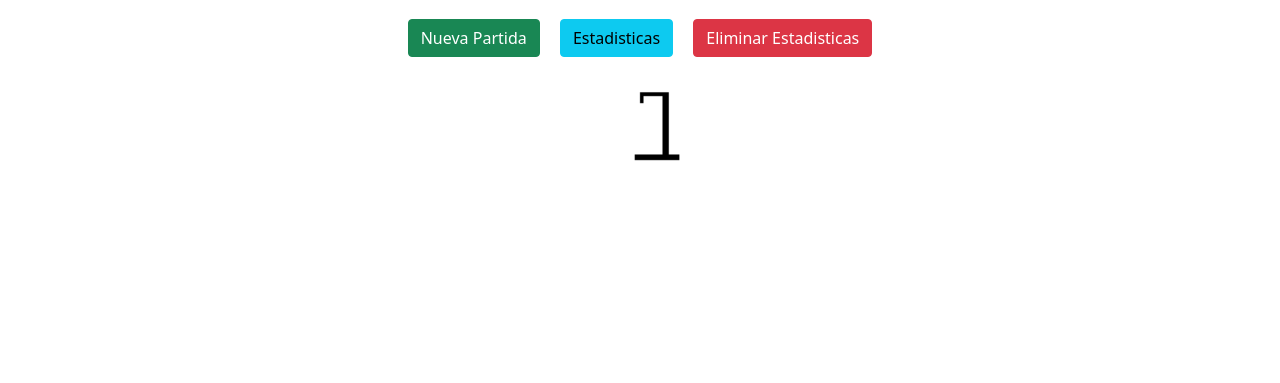
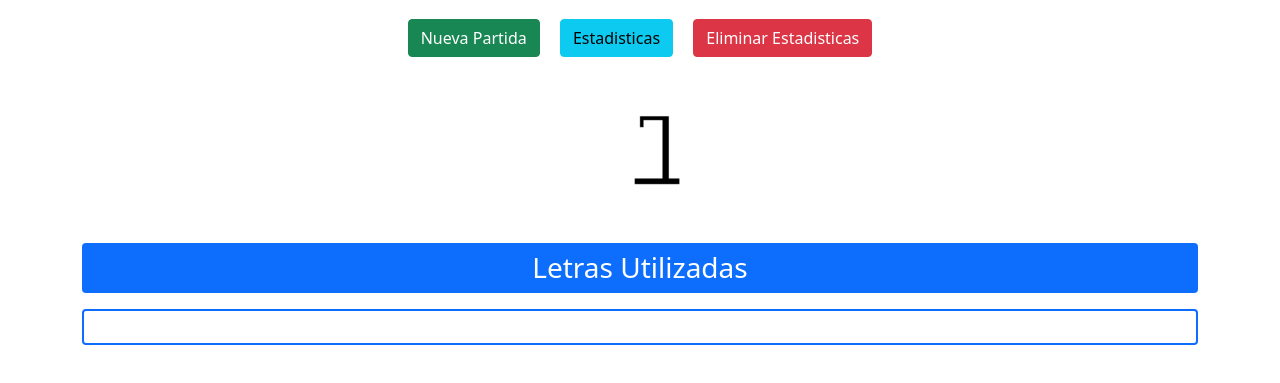
Before and after one commit to JostinCabascango/JocDelPenjat_js, a plain HTML site: page penjat.html in a window 1280 px wide. Shown: the part 61-444 px from the top of the page. Drawn offline with nearby package versions, Linux system fonts and the light colour scheme.

Commit message:
Actualizar la IU con un nuevo elemento para las letras usadas en juego

```diff
--- a/penjat.html
+++ b/penjat.html
@@ -20,10 +20,13 @@
         </div>
         <div id="jocPenjat" class="text-center mt-4"></div>
         <div id="abecedari" class="text-center mt-4"></div>
-        <div class="text-center mt-4">
+        <div class="text-center mt-5">
             <img src="img/penjat/penjat_0.png" id="imatgePenjat" class="rounded" alt="Imagen Ahorcado" />
         </div>
-        <div id="lletresUtilitzades" class="text-center mt-4"></div>
+        <div id="lletresUtilitzades" class="text-center mt-5">
+            <h3 class="bg-primary text-white p-2 rounded">Letras Utilizadas</h3>
+            <div id="cajonLetrasUtilizidas" class="border border-2 border-primary p-3 rounded mt-3"></div>
+        </div>
         <div id="alertContainer" class="text-center mt-5"></div>
     </div>
 
```
